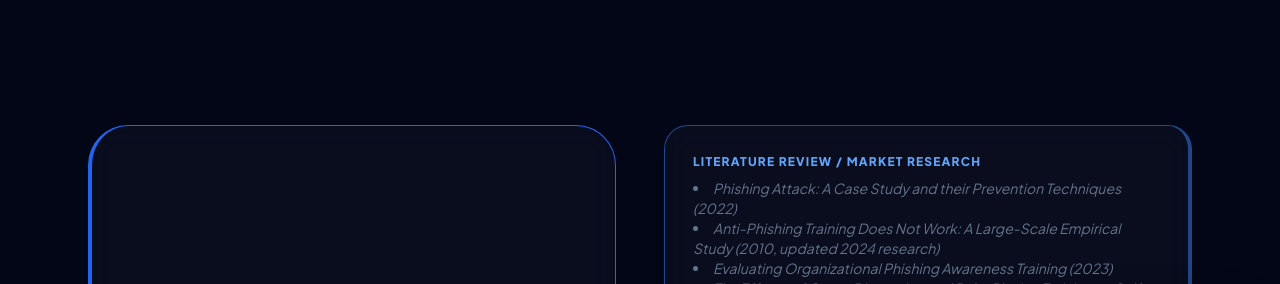
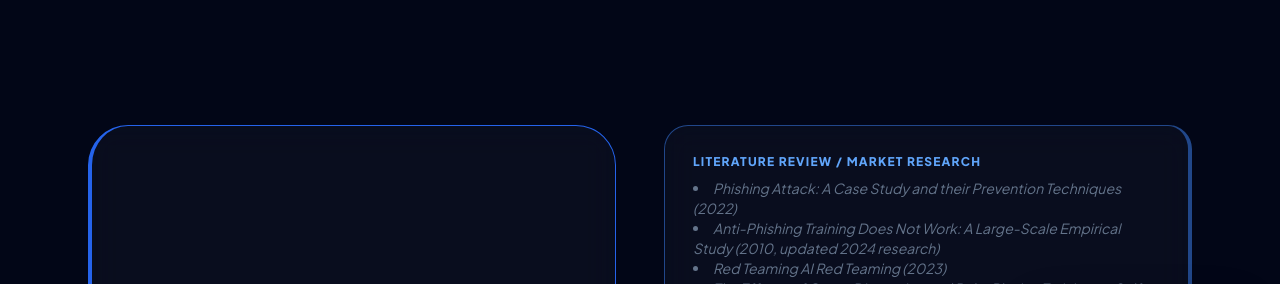
Before and after one commit to CodeKnight717/Pbl-ppt, a plain HTML site: page index.html in a window 1280 px wide. Shown: the part 379-663 px from the top of the page. Drawn offline with nearby package versions, Linux system fonts and the light colour scheme.

Commit message:
version 2.1

```diff
--- a/index.html
+++ b/index.html
@@ -128,7 +128,7 @@
                         <li>Phishing Attack: A Case Study and their Prevention Techniques (2022)</li>
                         <li>Anti-Phishing Training Does Not Work: A Large-Scale Empirical Study (2010, updated 2024
                             research)</li>
-                        <li>Evaluating Organizational Phishing Awareness Training (2023)</li>
+                        <li>Red Teaming AI Red Teaming (2023)</li>
                         <li>The Effects of Group Discussion and Role-Playing Training on Self-Efficacy and Vigilance
                             (2024)</li>
                         <li>Phishing Detection Using Machine Learning Based URL Analysis (2021)</li>
```
